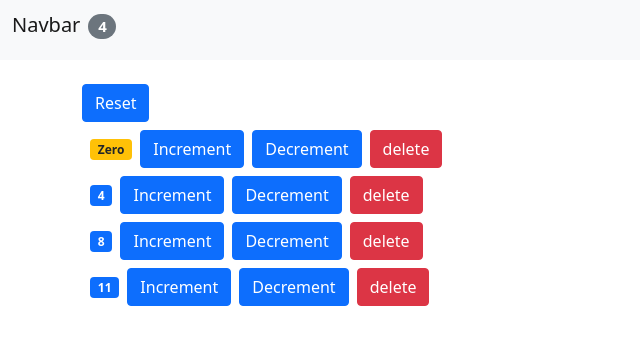
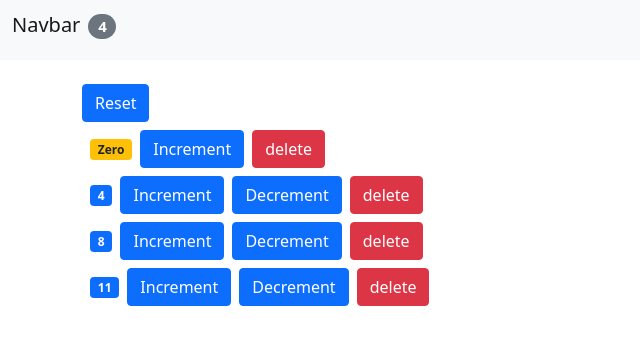
Before and after one commit to eva-hs/cart, a React (Create React App) app: page / in a window 1280 px wide. Shown: the top 344 px of the page, without its empty margins (0-640 px from the left). Built offline with nearby package versions, Linux system fonts and the light colour scheme.

Commit message:
Added method for when decrement button should be visible

```diff
--- a/src/components/Product.jsx
+++ b/src/components/Product.jsx
@@ -12,12 +12,9 @@ class Product extends Component {
         >
           Increment
         </button>
-        <button
-          onClick={() => onDecrement(product)}
-          className="btn btn-primary ms-2"
-        >
-          Decrement
-        </button>
+        {/* Knappen ska endast synas om värdet quantity
+        på just den raden är större än 0 */}
+        <span>{this.formatDecrementButton(product)}</span>
         <button
           onClick={() => onDelete(product.id)}
           className="btn btn-danger ms-2"
@@ -38,6 +35,21 @@ class Product extends Component {
     const { quantity } = this.props.product;
     return quantity === 0 ? "Zero" : quantity;
   }
+  formatDecrementButton(product) {
+    // Jag använder this.props 2 gånger,
+    // men ena är från this.props och andra från this.props.product,
+    // så jag förenklar inte det.
+    return (
+      this.props.product.quantity > 0 && (
+        <button
+          onClick={() => this.props.onDecrement(product)}
+          className="btn btn-primary ms-2"
+        >
+          Decrement
+        </button>
+      )
+    );
+  }
 }
 
 export default Product;
```
